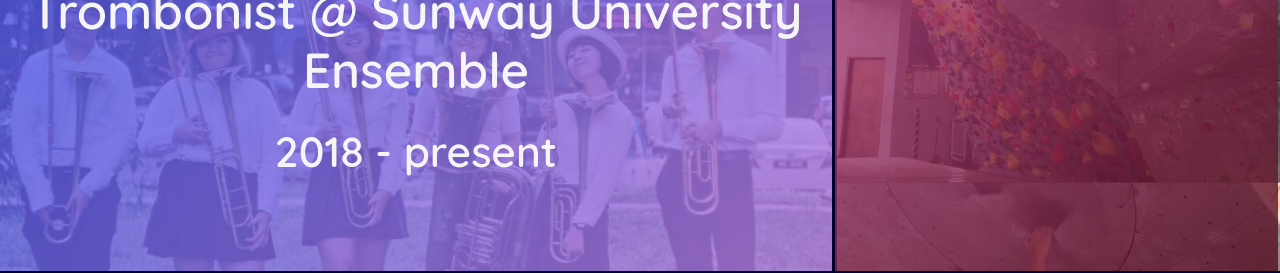
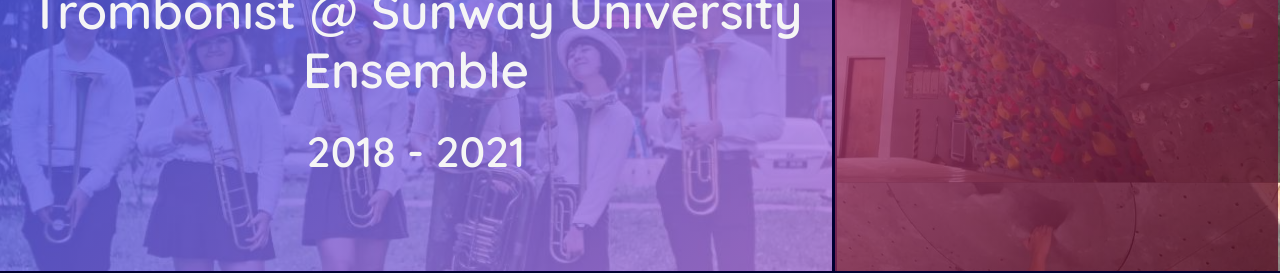
Before and after one commit to mcpenguin/the-arctic-blog, a React (Create React App) app: page / in a window 1280 px wide. Shown: the part 5640-5913 px from the top of the page. Built offline with nearby package versions, Linux system fonts and the light colour scheme.

Commit message:
changed sue times

```diff
--- a/src/components/Extracurriculars/Extracurriculars.js
+++ b/src/components/Extracurriculars/Extracurriculars.js
@@ -30,7 +30,7 @@ export default class Extracurriculars extends Component {
                                 <div className='gradient'>
                                     <div className='title'>
                                         <h3>Trombonist @ Sunway University Ensemble</h3>
-                                        <h4>2018 - present</h4>
+                                        <h4>2018 - 2021</h4>
                                     </div>
                                 </div>
                             </div>
```
